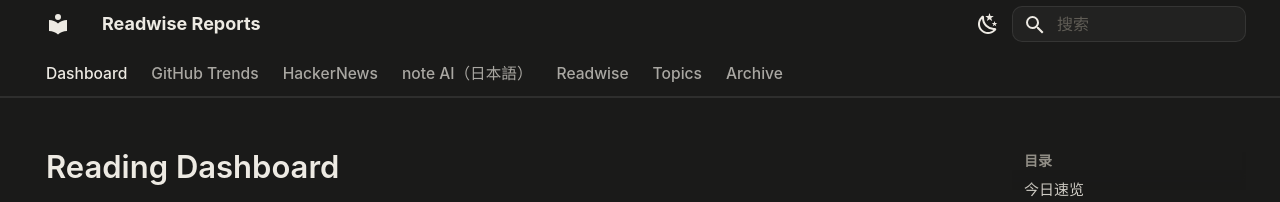
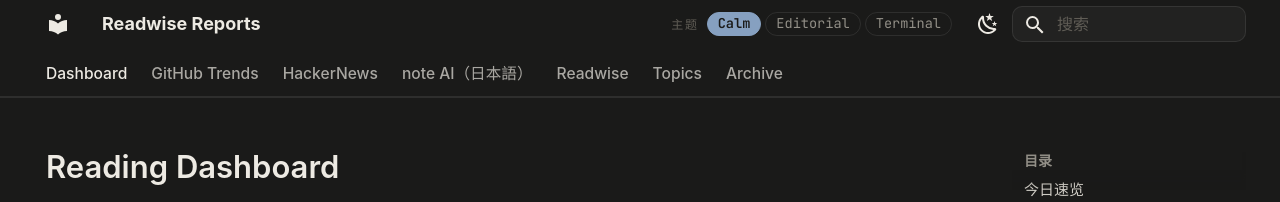
Before and after one commit to mxggle/readwise-reports, an MkDocs documentation site: the page built from docs/index.md, in a window 1280 px wide. Shown: the top 202 px of the page. Built offline with MkDocs 1.6.1 and Material for MkDocs 9.7.7, drawn with Linux system fonts in a browser that asks for light colours.

Commit message:
feat(docs): add switchable theme axis (Calm/Editorial/Terminal)
Layer a 主题 switcher on top of Material's tone palette (Light/Dark/Sepia)
via an overrides/main.html template: loads serif/display/mono webfonts,
restores the saved theme before first paint, and injects header pills that
persist to localStorage and re-mount on instant navigation.

extra.css gains a [data-rw-theme] section — Calm stays the untouched
default; Editorial (serif, brown) and Terminal (mono headings, green,
denser) layer fonts/accent/radius differences, with light/sepia accent
corrections. data-rw-theme is set on <body> so theme tokens override the
tone accent at the same cascade level.

```diff
--- a/docs/stylesheets/extra.css
+++ b/docs/stylesheets/extra.css
@@ -12,6 +12,11 @@
   --md-code-font: ui-monospace, "SF Mono", "JetBrains Mono", Menlo, Consolas,
     "Liberation Mono", monospace;
   --rw-radius: 14px;
+
+  /* Font stacks used by the theme axis (see THEME AXIS section). */
+  --rw-serif: "Newsreader", "Noto Serif SC", Georgia, serif;
+  --rw-display: "Fraunces", "Noto Serif SC", Georgia, serif;
+  --rw-mono: "JetBrains Mono", ui-monospace, "SF Mono", Menlo, Consolas, monospace;
 }
 
 /* =============================================================
@@ -326,3 +331,135 @@
 /* tighten the content top spacing a touch */
 .md-content__inner { padding-top: 1rem; }
 .md-content__inner::before { height: 0; }
+
+/* =============================================================
+   THEME AXIS  (orthogonal to the tone palette above)
+
+     data-md-color-scheme  → tone   : Light / Dark / Sepia  (colours)
+     data-rw-theme         → theme  : calm / editorial / terminal
+                                       (type, density, accent, radius)
+
+   "calm" is the default and equals the styling defined above, so it
+   needs no block here — removing the attribute reverts to it.
+   Editorial and Terminal only LAYER differences on top: fonts, type
+   scale, accent and radius. Tone (bg/text/surface) is untouched.
+   ============================================================= */
+
+/* ---------- EDITORIAL : serif magazine ---------- */
+[data-rw-theme="editorial"] {
+  --md-text-font: var(--rw-serif);
+  --rw-radius: 6px;
+  --rw-accent: #b07a4e;
+  --rw-accent-h: #caa078;
+}
+[data-md-color-scheme="default"][data-rw-theme="editorial"],
+[data-md-color-scheme="sepia"][data-rw-theme="editorial"] {
+  --rw-accent: #9a5b34;
+  --rw-accent-h: #7d4624;
+}
+[data-rw-theme="editorial"] .md-typeset {
+  font-size: 0.92rem;
+  line-height: 1.7;
+}
+[data-rw-theme="editorial"] .md-typeset h1,
+[data-rw-theme="editorial"] .md-typeset h2,
+[data-rw-theme="editorial"] .md-typeset h3,
+[data-rw-theme="editorial"] .md-typeset h4 {
+  font-family: var(--rw-display);
+  letter-spacing: 0;
+}
+[data-rw-theme="editorial"] .md-typeset h1 {
+  font-size: 1.95rem;
+  font-weight: 560;
+  line-height: 1.08;
+}
+[data-rw-theme="editorial"] .md-typeset h2 { font-weight: 560; }
+
+/* ---------- TERMINAL : dense, monospace, green signal ---------- */
+[data-rw-theme="terminal"] {
+  --rw-radius: 8px;
+  --rw-accent: #7bbf9a;
+  --rw-accent-h: #a3d6bd;
+}
+[data-md-color-scheme="default"][data-rw-theme="terminal"],
+[data-md-color-scheme="sepia"][data-rw-theme="terminal"] {
+  --rw-accent: #2f8f63;
+  --rw-accent-h: #1f6e49;
+}
+[data-rw-theme="terminal"] .md-typeset {
+  font-size: 0.8rem;
+  line-height: 1.62;
+}
+/* Monospace headings give report pages an unmistakable terminal read.
+   CJK glyphs fall back to the system stack; Latin renders in JetBrains Mono. */
+[data-rw-theme="terminal"] .md-typeset h1,
+[data-rw-theme="terminal"] .md-typeset h2,
+[data-rw-theme="terminal"] .md-typeset h3,
+[data-rw-theme="terminal"] .md-typeset h4 {
+  font-family: var(--rw-mono);
+  font-weight: 600;
+  letter-spacing: -0.01em;
+}
+[data-rw-theme="terminal"] .md-typeset h1 { font-size: 1.4rem; font-weight: 700; }
+[data-rw-theme="terminal"] .md-typeset h2 {
+  font-size: 0.98rem;
+  border-bottom-style: dashed;
+}
+/* Header brand + tabs pick up the mono voice too. */
+[data-rw-theme="terminal"] .md-header__title,
+[data-rw-theme="terminal"] .md-tabs__link {
+  font-family: var(--rw-mono);
+  letter-spacing: -0.01em;
+}
+
+/* =============================================================
+   主题 SWITCHER  (injected into the header by overrides/main.html)
+   Quiet mono pills, mirrors the existing palette toggle's restraint.
+   ============================================================= */
+.rw-theme-switch {
+  display: flex;
+  align-items: center;
+  gap: 4px;
+  margin: 0 0.4rem 0 auto;
+  padding-right: 0.2rem;
+}
+.rw-theme-switch__lbl {
+  font-family: var(--rw-mono);
+  font-size: 0.6rem;
+  letter-spacing: 0.14em;
+  text-transform: uppercase;
+  color: var(--rw-faint);
+  margin-right: 4px;
+}
+.rw-theme-switch button {
+  font-family: var(--rw-mono);
+  font-size: 0.68rem;
+  line-height: 1;
+  color: var(--rw-muted);
+  background: transparent;
+  border: 1px solid var(--rw-border);
+  border-radius: 999px;
+  padding: 4px 10px;
+  cursor: pointer;
+  transition: color 0.15s ease, border-color 0.15s ease, background-color 0.15s ease;
+}
+.rw-theme-switch button:hover {
+  color: var(--rw-head);
+  border-color: var(--rw-border-h);
+}
+.rw-theme-switch button[aria-pressed="true"] {
+  color: var(--rw-bg);
+  background: var(--rw-accent);
+  border-color: var(--rw-accent);
+  font-weight: 600;
+}
+
+/* On narrow screens the header is crowded — drop the label, then the
+   whole control (theme stays persisted from a desktop choice). */
+@media (max-width: 76.1875em) {
+  .rw-theme-switch__lbl { display: none; }
+  .rw-theme-switch { margin-left: 0.4rem; }
+}
+@media (max-width: 59.9375em) {
+  .rw-theme-switch { display: none; }
+}
--- a/mkdocs.yml
+++ b/mkdocs.yml
@@ -6,6 +6,7 @@
 
 theme:
   name: material
+  custom_dir: overrides
   language: zh
   font: false
   palette:
--- /dev/null
+++ b/overrides/main.html
@@ -0,0 +1,109 @@
+{% extends "base.html" %}
+
+<!-- ============================================================
+     Readwise Reports — theme axis override
+     Adds a "主题" switcher (Calm / Editorial / Terminal) alongside
+     Material's built-in tone palette (Light / Dark / Sepia).
+     The theme is stored on <html data-rw-theme> + localStorage;
+     all visual differences live in stylesheets/extra.css.
+     ============================================================ -->
+
+{% block extrahead %}
+  {{ super() }}
+  <!-- Fonts used by the Editorial (serif/display) and Terminal (mono) themes.
+       Calm uses the system stack and ignores these. -->
+  <link rel="preconnect" href="https://fonts.googleapis.com">
+  <link rel="preconnect" href="https://fonts.gstatic.com" crossorigin>
+  <link rel="stylesheet" href="https://fonts.googleapis.com/css2?family=Fraunces:ital,opsz,wght@0,9..144,400..600;1,9..144,400&family=Newsreader:ital,opsz@0,6..72;1,6..72&family=JetBrains+Mono:wght@400;500;600&family=Noto+Serif+SC:wght@400;500;600;700&display=swap">
+  <!-- Restore the saved theme before first paint to avoid a flash. -->
+  <script>
+    (function () {
+      try {
+        var t = localStorage.getItem("rw-theme");
+        document.documentElement.setAttribute("data-rw-theme", t || "calm");
+      } catch (e) {
+        document.documentElement.setAttribute("data-rw-theme", "calm");
+      }
+    })();
+  </script>
+{% endblock %}
+
+{% block scripts %}
+  {{ super() }}
+  <script>
+    (function () {
+      var THEMES = [
+        { val: "calm", label: "Calm" },
+        { val: "editorial", label: "Editorial" },
+        { val: "terminal", label: "Terminal" }
+      ];
+
+      function current() {
+        return document.documentElement.getAttribute("data-rw-theme") || "calm";
+      }
+
+      function setAttr(val) {
+        // Tone (data-md-color-scheme) lives on <body>, so theme tokens must
+        // also sit on <body> to override the tone accent at the same cascade
+        // level. <html> too, so radius/fonts resolve before <body> exists.
+        document.documentElement.setAttribute("data-rw-theme", val);
+        if (document.body) document.body.setAttribute("data-rw-theme", val);
+      }
+
+      function apply(val) {
+        setAttr(val);
+        try { localStorage.setItem("rw-theme", val); } catch (e) {}
+        sync();
+      }
+
+      function sync() {
+        var cur = current();
+        document.querySelectorAll("[data-rw-theme-btn]").forEach(function (b) {
+          b.setAttribute("aria-pressed", b.dataset.rwThemeBtn === cur);
+        });
+      }
+
+      function build() {
+        var wrap = document.createElement("div");
+        wrap.className = "rw-theme-switch";
+        wrap.setAttribute("role", "group");
+        wrap.setAttribute("aria-label", "主题");
+        var lbl = document.createElement("span");
+        lbl.className = "rw-theme-switch__lbl";
+        lbl.textContent = "主题";
+        wrap.appendChild(lbl);
+        THEMES.forEach(function (t) {
+          var b = document.createElement("button");
+          b.type = "button";
+          b.dataset.rwThemeBtn = t.val;
+          b.textContent = t.label;
+          b.title = "主题：" + t.label;
+          b.addEventListener("click", function () { apply(t.val); });
+          wrap.appendChild(b);
+        });
+        return wrap;
+      }
+
+      function setup() {
+        setAttr(current()); // mirror the theme onto <body> after instant nav
+        var header = document.querySelector(".md-header__inner");
+        if (!header) return;
+        if (!header.querySelector(".rw-theme-switch")) {
+          var control = build();
+          var palette = header.querySelector(".md-header__option");
+          if (palette) header.insertBefore(control, palette);
+          else header.appendChild(control);
+        }
+        sync();
+      }
+
+      if (typeof document$ !== "undefined" && document$.subscribe) {
+        document$.subscribe(setup); // fires on first load and every instant navigation
+      } else if (document.readyState !== "loading") {
+        setup();
+      } else {
+        document.addEventListener("DOMContentLoaded", setup);
+      }
+    })();
+  </script>
+{% endblock %}
```
